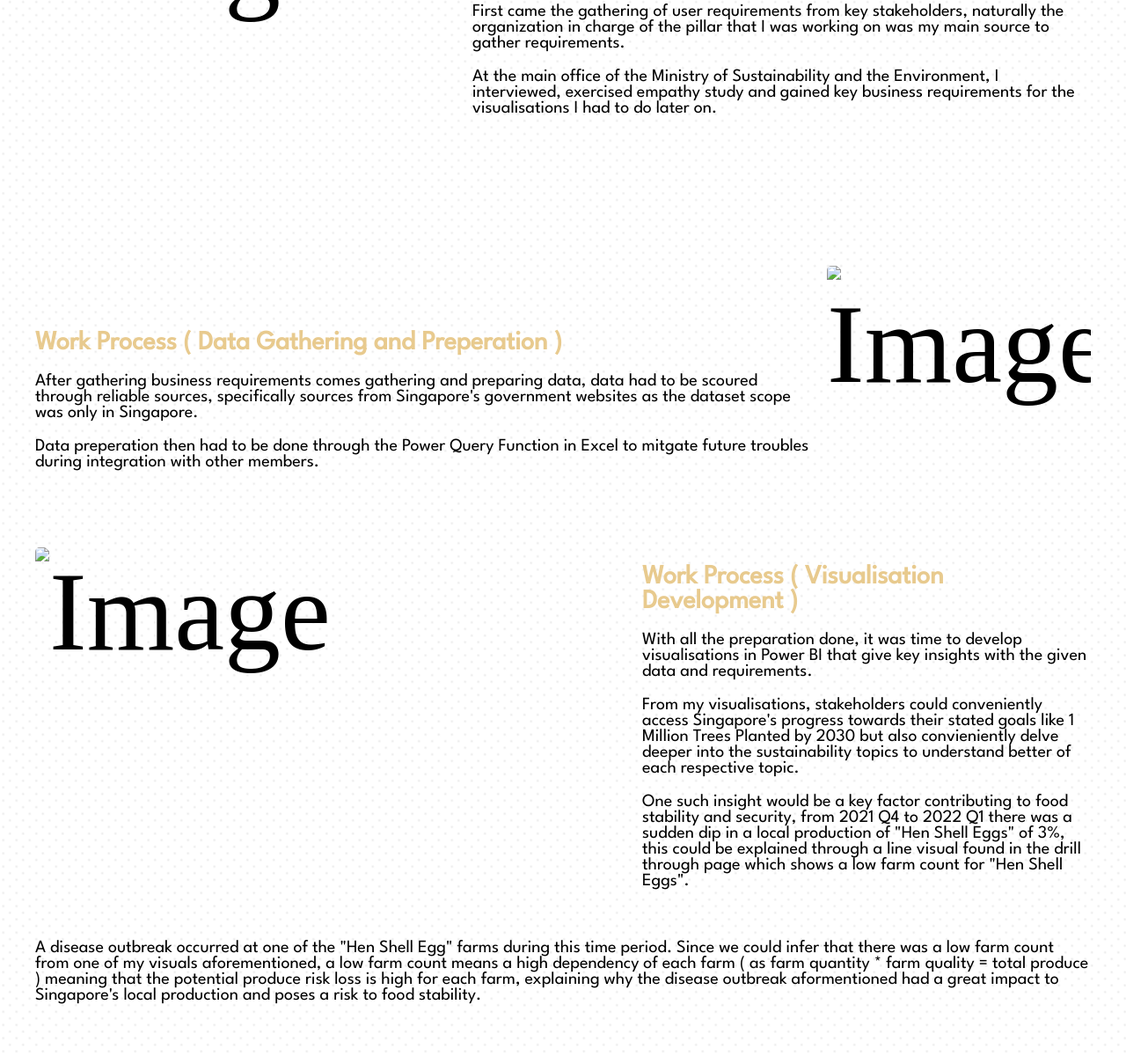
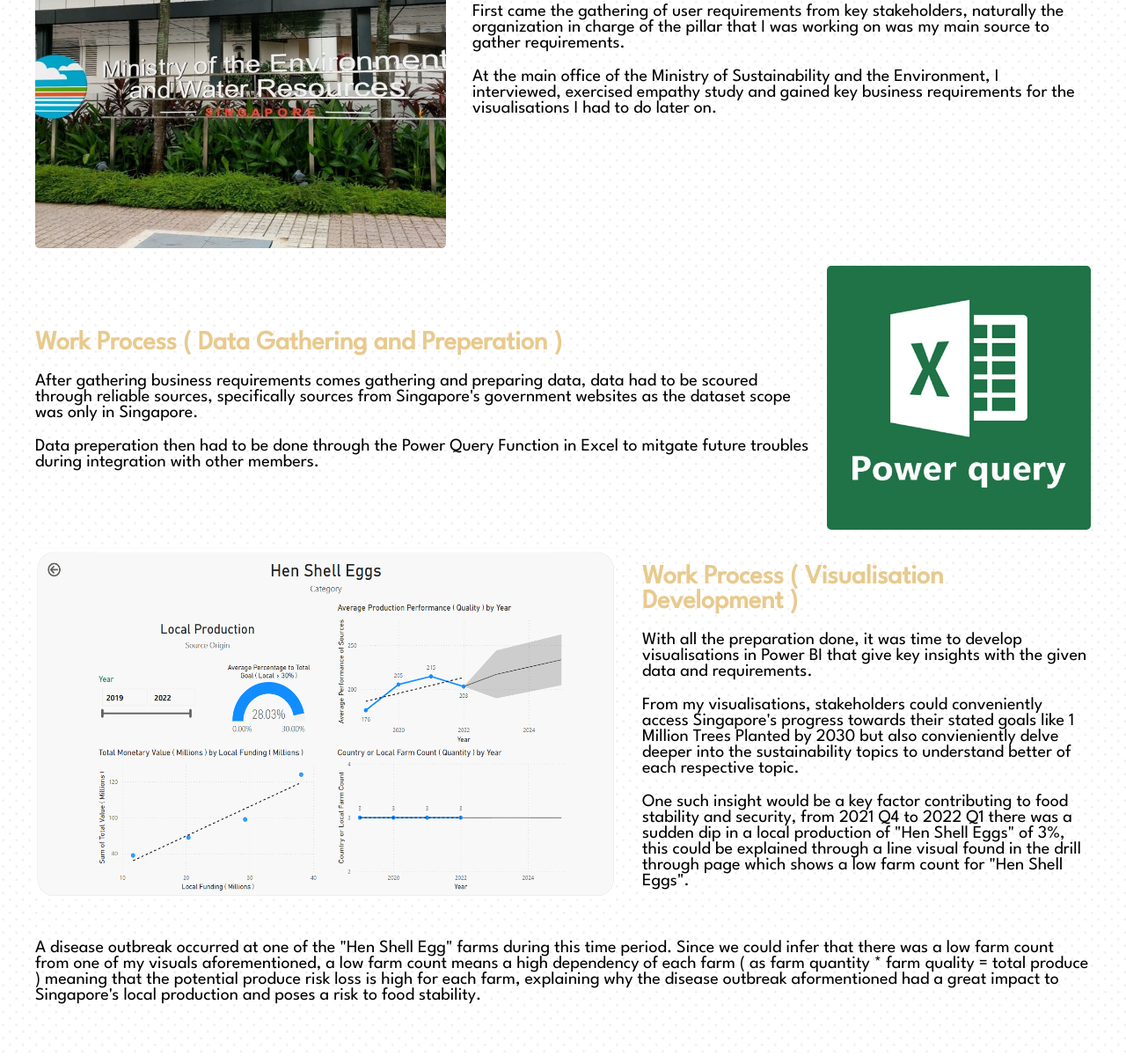
Before and after one commit to bri-ght/digitalPortfolio, a plain HTML site: page VAP.html in a window 1280 px wide. Shown: the part 534-1734 px from the top of the page at 88% size. Drawn offline with Linux system fonts and the light colour scheme; the site is published under a folder, as on GitHub Pages, so addresses that start at the root find nothing.

Commit message:
Update VAP.html

```diff
--- a/VAP.html
+++ b/VAP.html
@@ -59,7 +59,7 @@
             </nav>
           </header>
           <article class="article group">
-            <img class="image right" src="/images/greenPlan.png" alt="Image" style="position: relative; top: 15px;height: auto; max-width: 300px; aspect-ratio: 1/1;">
+            <img class="image right" src="images/greenPlan.png" alt="Image" style="position: relative; top: 15px;height: auto; max-width: 300px; aspect-ratio: 1/1;">
             <section class="content">
               <h2 class="headline">Visual Analytics Case Study - Resilient Future</h2>
               <h3>SKILLSETS: <span class="bold">Power BI</span>, <span class="bold">Excel</span>, <span class="bold">Effective Communication</span></h3>
@@ -70,7 +70,7 @@
             </section>
           </article>
           <article class="article group">
-            <img class="image left" src="/images/environmentalAgency.jpg" alt="Image">
+            <img class="image left" src="images/environmentalAgency.jpg" alt="Image">
             <section class="content">
               <br><br><br>
               <h2 class="headline">Work Process ( Gaining Business Requirements )</h2>
@@ -79,7 +79,7 @@
             </section>
           </article>
           <article class="article group">
-            <img class="image right" src="/images/powerQuery.jpg" alt="Image" style="height: auto; max-width: 300px; aspect-ratio: 1/1;">
+            <img class="image right" src="images/powerQuery.jpg" alt="Image" style="height: auto; max-width: 300px; aspect-ratio: 1/1;">
             <section class="content">
               <br><br><br>
               <h2>Work Process ( Data Gathering and Preperation )</h2>
@@ -88,7 +88,7 @@
             </section>
           </article>
           <article class="article group">
-            <img class="image left" src="/images/drillthrough.png" alt="Image" style="width: auto; aspect-ratio: 1.65;">
+            <img class="image left" src="images/drillthrough.png" alt="Image" style="width: auto; aspect-ratio: 1.65;">
             <section class="content">
               <h2 class="headline">Work Process ( Visualisation Development )</h2>
               <h3>With all the preparation done, it was time to develop visualisations in Power BI that give key insights with the given data and requirements.</h3>
```
